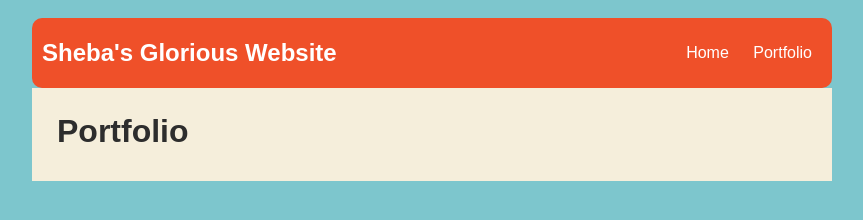
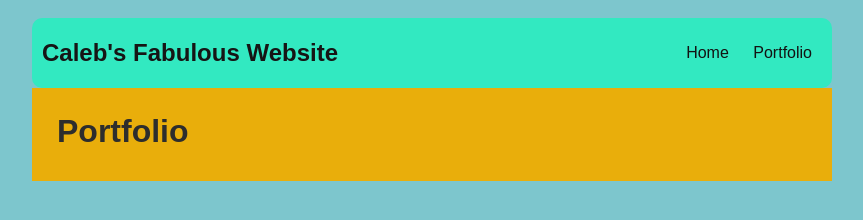
Before and after one commit to caa0207/caa0207.github.io, a plain HTML site: page portfolio.html in a window 1280 px wide. Shown: the whole page, without its empty margins (208-1071 px from the left). Drawn offline with nearby package versions, Linux system fonts and the light colour scheme; no server answers.

Commit message:
index.html

```diff
--- a/portfolio.html
+++ b/portfolio.html
@@ -23,7 +23,7 @@
 
             /* navigation menu */
             nav {
-                background: rgb(239, 80, 41);
+                background: rgb(50, 233, 193);
                 margin: 0 auto;
                 display: flex;
                 padding: 10px;
@@ -32,7 +32,7 @@
             nav header {
                 display: flex;
                 align-items: center;
-                color: rgb(255, 255, 255);
+                color: rgb(22, 21, 21);
                 flex: 1;
             }
             nav ul {
@@ -44,12 +44,12 @@
             }
             nav a {
                 text-decoration: none;
-                color: #fff;
+                color: rgb(19, 18, 18);
             }
 
             /* main container area beneath menu */
             main {
-                background: rgb(245, 238, 219);
+                background: rgb(233, 174, 11);
                 display: flex;
             }
             .content {
@@ -75,7 +75,7 @@
 
             #portfolio a {
                 text-decoration: none;
-                color: #454545;
+                color: #1d1c1c;
             }
         </style>
     </head>
@@ -83,7 +83,7 @@
     <body>
       <div id="all-contents">
         <nav>
-            <header>Sheba's Glorious Website</header>
+            <header>Caleb's Fabulous Website</header>
             <ul>
                 <li><a href="index.html">Home</a>
                 </li>
```
Also changed, not shown: index.html (+1 -1 lines).
